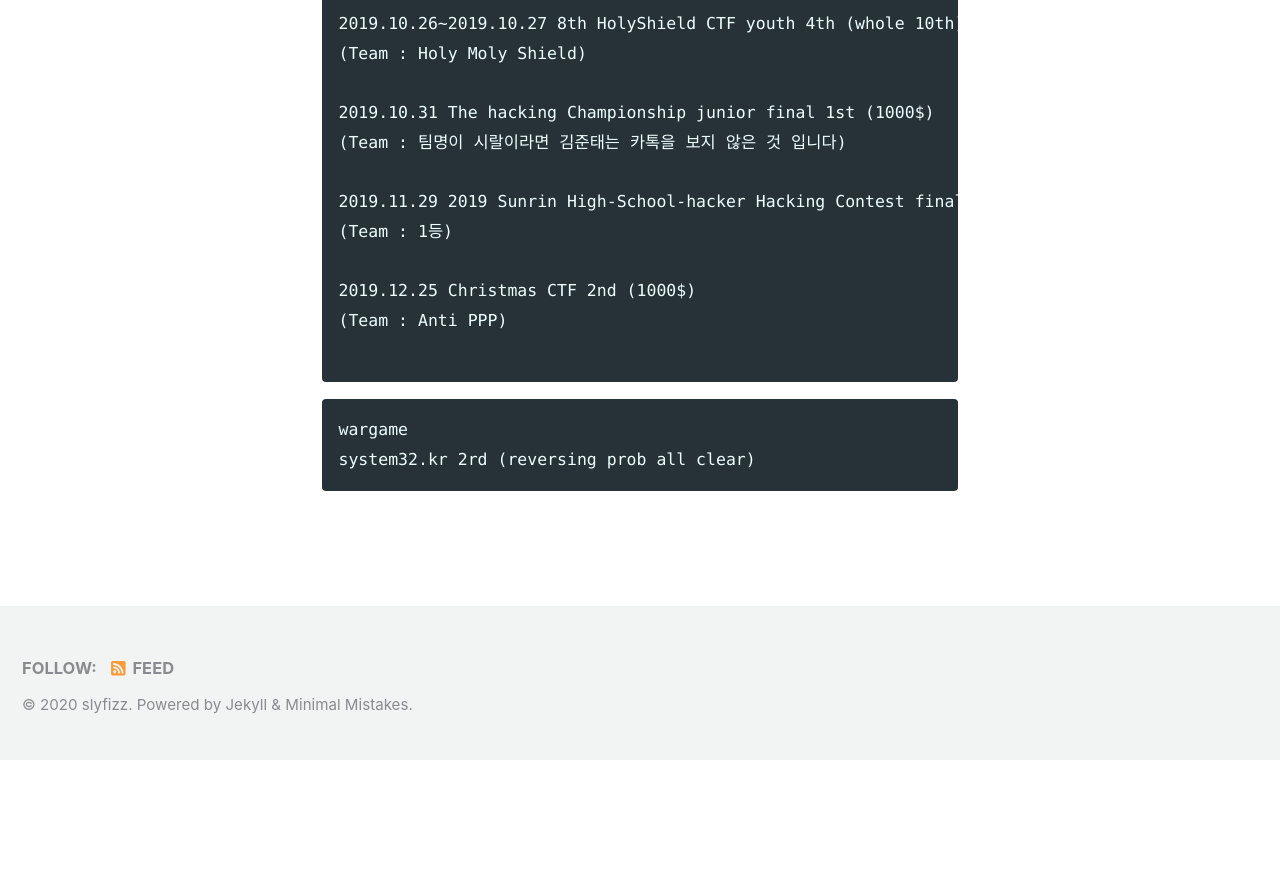
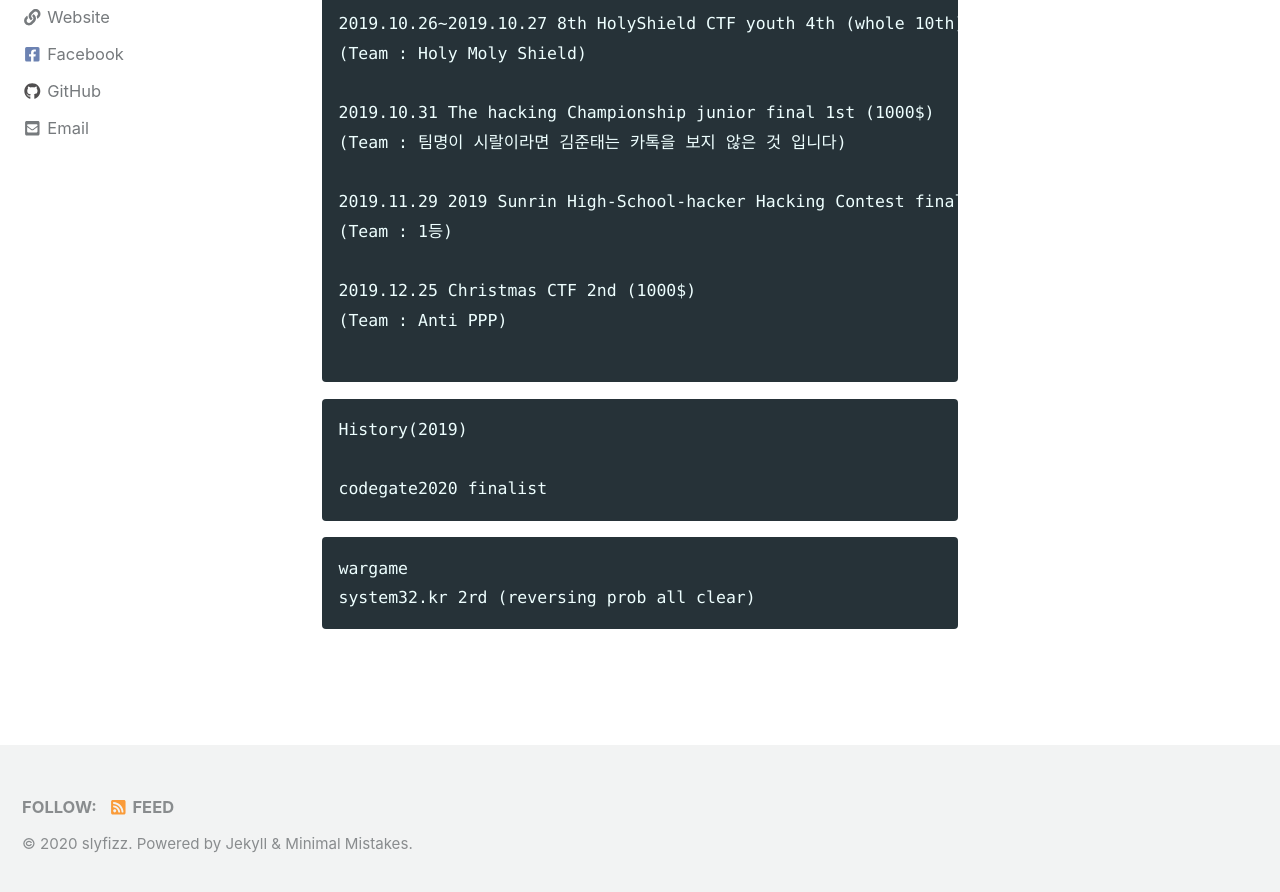
Before and after one commit to slyfizz3/slyfizz3.github.io, a Jekyll site: the page built from _pages/about.md, in a window 1280 px wide and 900 px high, scrolled down 1199 px. Shown: the top 892 px of the window. Built offline with Jekyll 4.4.1, drawn with Linux system fonts in a browser that asks for light colours; cached includes are drawn as plain includes; nearby versions of some CDN libraries; before the commit the page ends 1960 px from its top, so only the background shows below that.

Commit message:
Update about.md

````diff
--- a/_pages/about.md
+++ b/_pages/about.md
@@ -55,6 +55,12 @@ History(2019)
 ```
 
 ```
+History(2019)
+
+codegate2020 finalist
+```
+
+```
 wargame
 system32.kr 2rd (reversing prob all clear)
 ```
````
